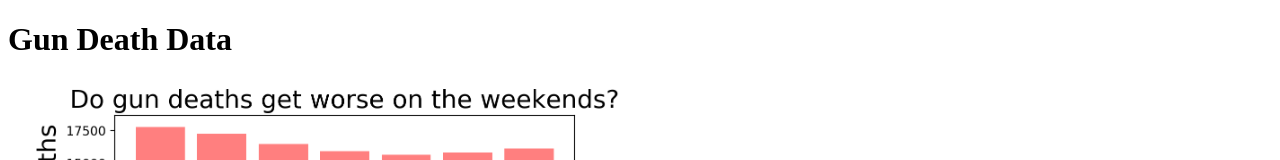
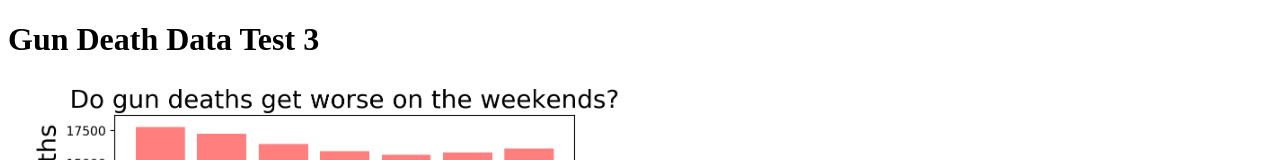
Before and after one commit to cnjanssen/cnjanssen.github.io, a plain HTML site: page docs/index.html in a window 1280 px wide. Shown: the top 160 px of the page. Drawn offline with Linux system fonts and the light colour scheme.

```diff
--- a/docs/index.html
+++ b/docs/index.html
@@ -33,7 +33,7 @@
 </head>
 
 
-<h1> Gun Death Data </h1>
+<h1> Gun Death Data Test 3</h1>
 
 <img src="Death_by_days.png" alt="Deaths by Day" height="400" width="600" hspace="20">
 <h2> <em>Deaths By Day Due to Guns</em></h2>
```
